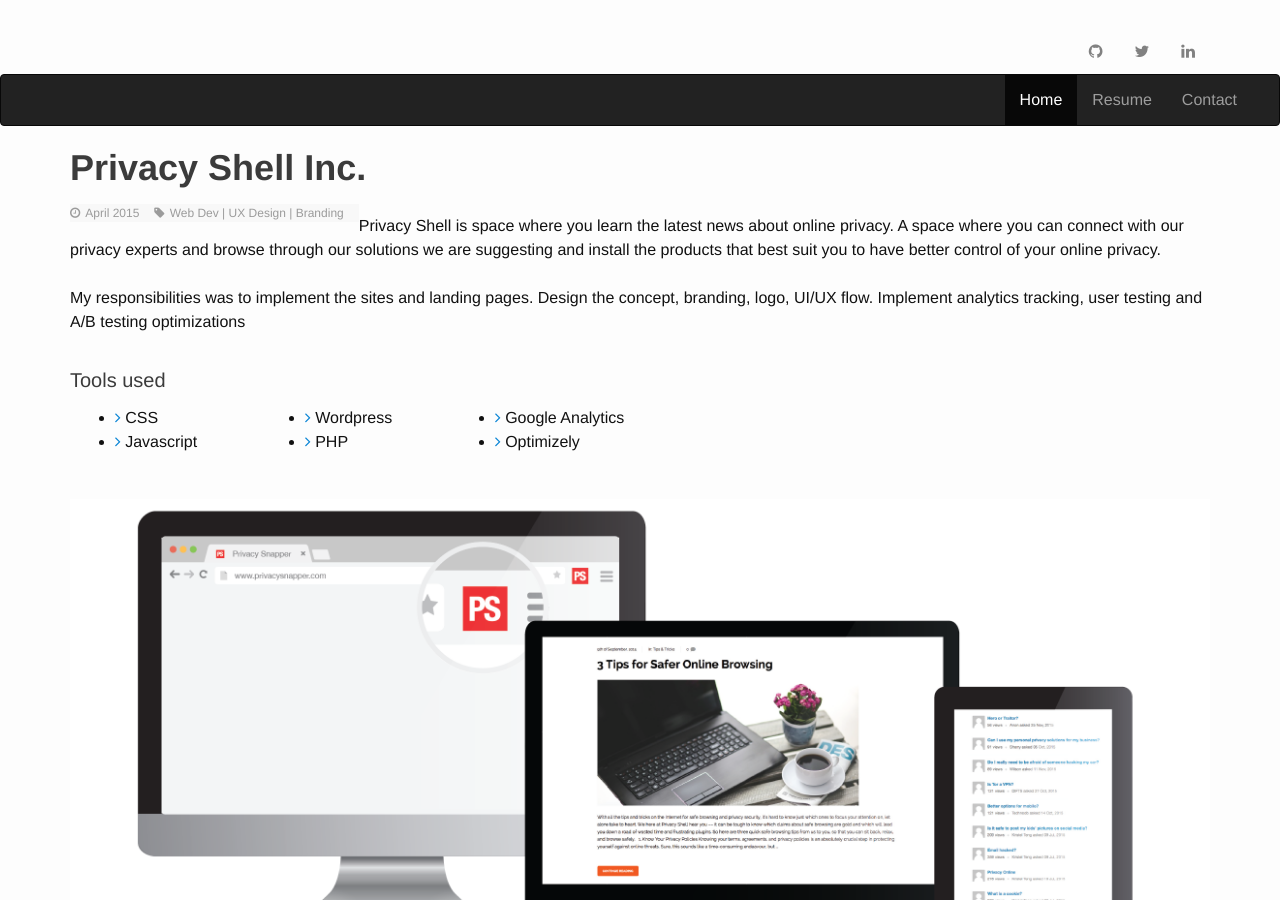
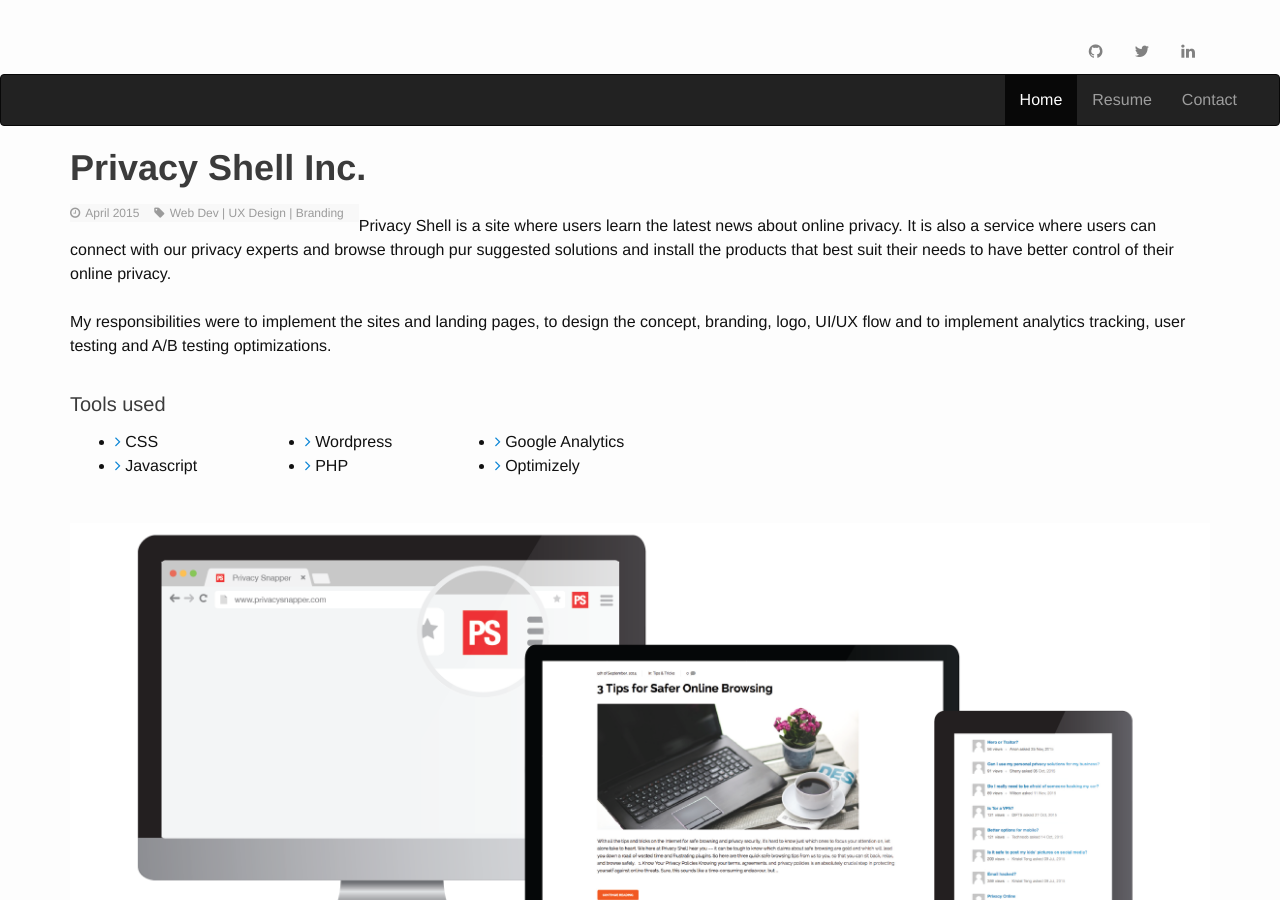
Before and after one commit to kristelteng/personal_site, a Jekyll site: the page built from privacyshell.html, in a window 1280 px wide and 900 px high. Built offline with Jekyll 4.4.1, drawn with Linux system fonts in a browser that asks for light colours.

Commit message:
changes to the project description

```diff
--- a/privacyshell.html
+++ b/privacyshell.html
@@ -20,7 +20,7 @@
                     </ul>
                 </div>
 
-                <p class="project-description">Privacy Shell is space where you learn the latest news about online privacy. A space where you can connect with our privacy experts and  browse through our solutions we are suggesting and install the products that best suit you to have  better control of your online privacy.<br><br>My responsibilities was to implement the sites and landing pages. Design the concept, branding, logo, UI/UX flow. Implement analytics tracking, user testing and A/B testing optimizations</p>
+                <p class="project-description">Privacy Shell is a site where users learn the latest news about online privacy. It is also a service where users can connect with our privacy experts and browse through pur suggested solutions and install the products that best suit their needs to have better control of their online privacy.<br><br>My responsibilities were to implement the sites and landing pages, to design the concept, branding, logo, UI/UX flow and to implement analytics tracking, user testing and A/B testing optimizations.</p>
 
                 <h3 class="project-title">Tools used</h3>
                 <div class="col-xs-3 col-sm-2 tools">
```
